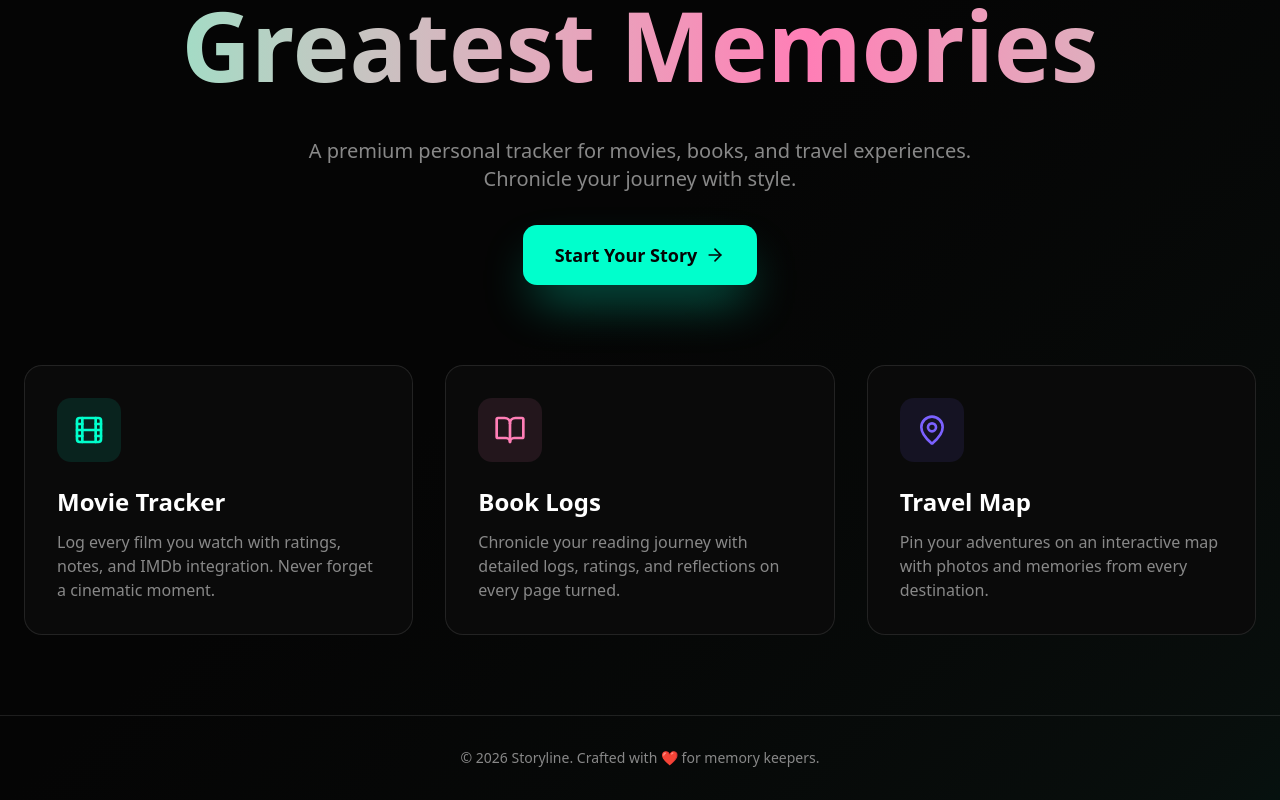
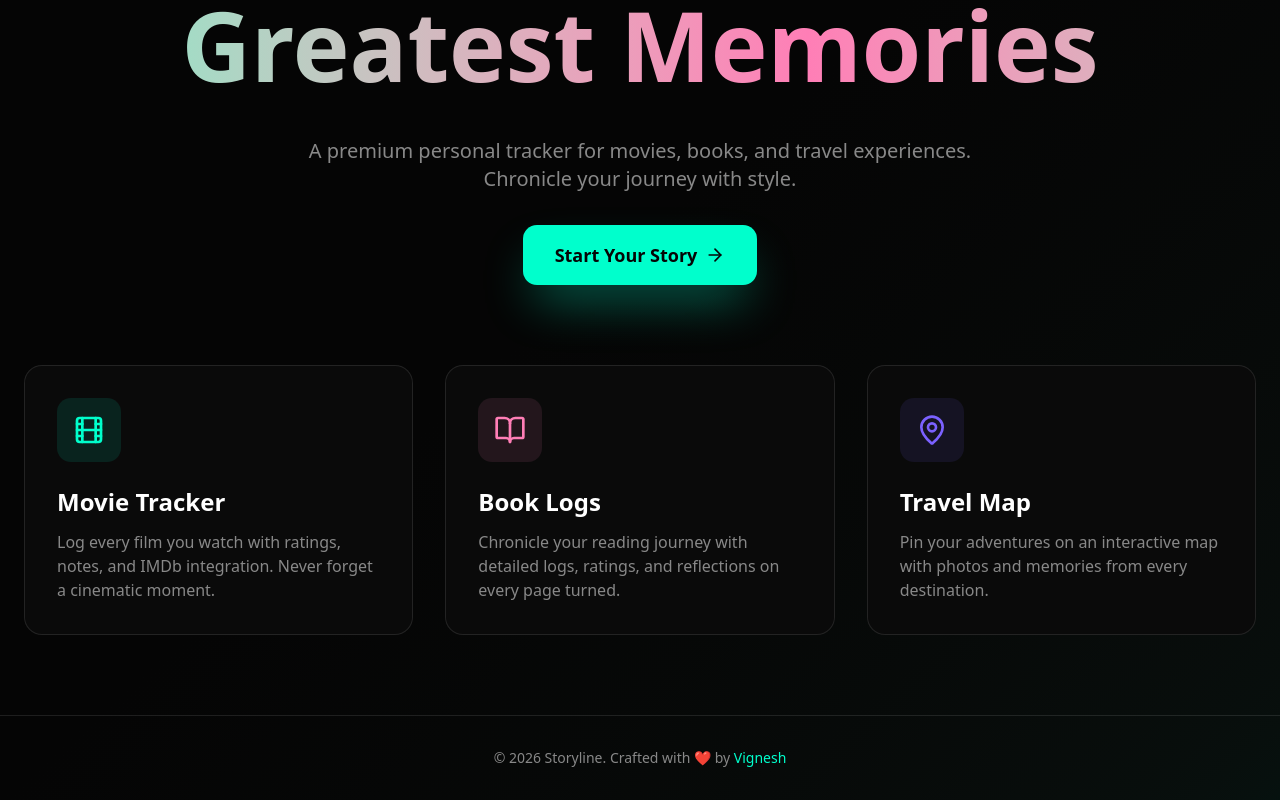
Before and after one commit to notvikke/Storyline-io, a Next.js app: page / in a window 1280 px wide. Shown: the part 333-1133 px from the top of the page. Built offline with nearby package versions, Linux system fonts and the light colour scheme; no server answers.

Commit message:
feat: update landing page footer with attribution

```diff
--- a/app/page.tsx
+++ b/app/page.tsx
@@ -134,7 +134,17 @@ export default function Home() {
       {/* Footer */}
       <footer className="border-t border-border py-8 px-6">
         <div className="max-w-7xl mx-auto text-center text-muted-foreground text-sm">
-          <p>© 2026 Storyline. Crafted with ❤️ for memory keepers.</p>
+          <p>
+            © 2026 Storyline. Crafted with ❤️ by{" "}
+            <a
+              href="https://notvikke.github.io/portfolio/"
+              target="_blank"
+              rel="noopener noreferrer"
+              className="text-primary hover:underline font-medium"
+            >
+              Vignesh
+            </a>
+          </p>
         </div>
       </footer>
 
```
